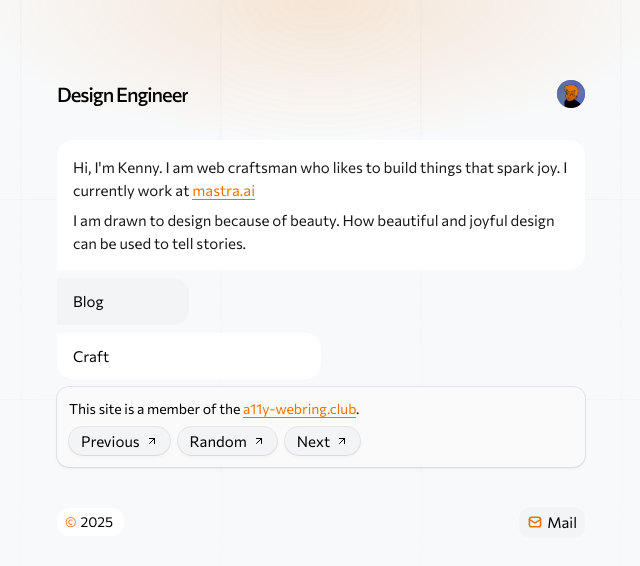
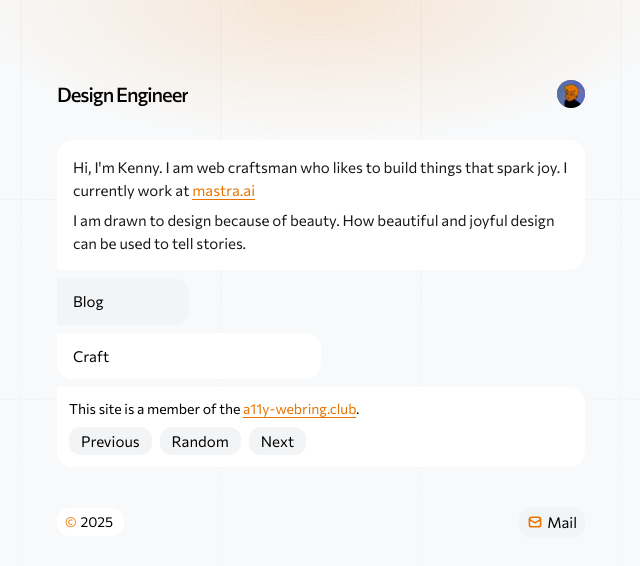
Before and after one commit to adeleke5140/portfolio-v2, a Next.js app: page / in a window 1280 px wide. Shown: the top 566 px of the page, without its empty margins (319-959 px from the left). Built offline with nearby package versions, Linux system fonts and the light colour scheme.

Commit message:
feat: remove icons

```diff
--- a/src/components/home/a11y-section.tsx
+++ b/src/components/home/a11y-section.tsx
@@ -2,7 +2,7 @@ import { ArrowUpRight } from 'lucide-react'
 
 export const A11ySection = () => {
   return (
-    <div className="bg-[#fafafa] w-full card rounded-xl  px-3 py-1 text-sm flex gap-1.5 items-center h-20">
+    <div className="bg-white w-full rounded-2xl rounded-tl-sm  px-3 py-1 text-sm flex gap-1.5 items-center h-20">
       <nav className="flex flex-col gap-2" aria-labelledby="a11y-webring-club">
         <p>
           This site is a member of the{' '}
@@ -18,47 +18,32 @@ export const A11ySection = () => {
         <ul className="flex  gap-2">
           <li className="">
             <a
-              className=" bg-gray-100 card justify-between group flex gap-1.5 text-[15px] items-center px-3 py-1 rounded-2xl"
+              className=" bg-gray-100 justify-between group flex gap-1.5 text-[15px] items-center px-3 py-1 rounded-xl"
               rel="external"
               referrerPolicy="strict-origin"
               href="https://a11y-webring.club/prev"
             >
               Previous
-              <ArrowUpRight
-                size={12}
-                aria-hidden
-                className="group-hover:-translate-y-0.5 group-hover:translate-x-0.5 transition-transform"
-              />
             </a>
           </li>
           <li className="">
             <a
-              className=" bg-gray-100 card justify-between group px-3 flex gap-1.5 items-center text-[15px] py-1 rounded-2xl"
+              className=" bg-gray-100 justify-between group px-3 flex gap-1.5 items-center text-[15px] py-1 rounded-xl"
               rel="external"
               referrerPolicy="strict-origin"
               href="https://a11y-webring.club/random"
             >
               Random
-              <ArrowUpRight
-                size={12}
-                aria-hidden
-                className="group-hover:-translate-y-0.5 group-hover:translate-x-0.5 transition-transform"
-              />
             </a>
           </li>
           <li className="">
             <a
-              className=" bg-gray-100 card justify-between group flex gap-1.5 items-center px-3 text-[15px] py-1 rounded-2xl"
+              className=" bg-gray-100 justify-between group flex gap-1.5 items-center px-3 text-[15px] py-1 rounded-xl"
               rel="external"
               referrerPolicy="strict-origin"
               href="https://a11y-webring.club/next"
             >
               Next
-              <ArrowUpRight
-                size={12}
-                aria-hidden
-                className="group-hover:-translate-y-0.5 group-hover:translate-x-0.5 transition-transform"
-              />
             </a>
           </li>
         </ul>
```
